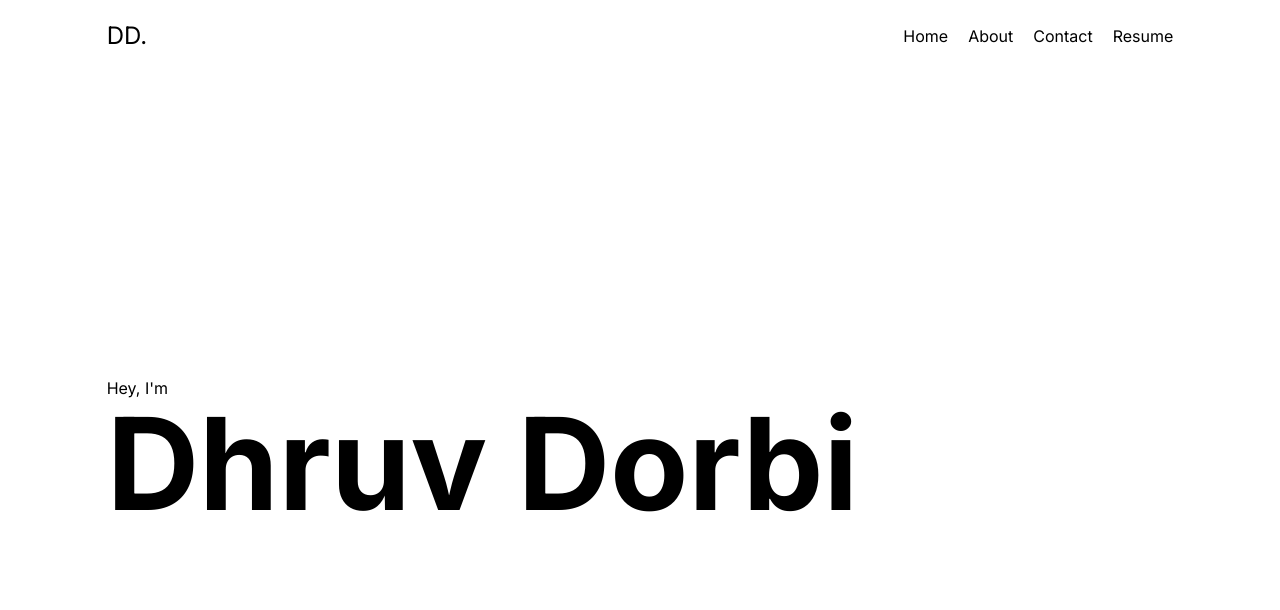
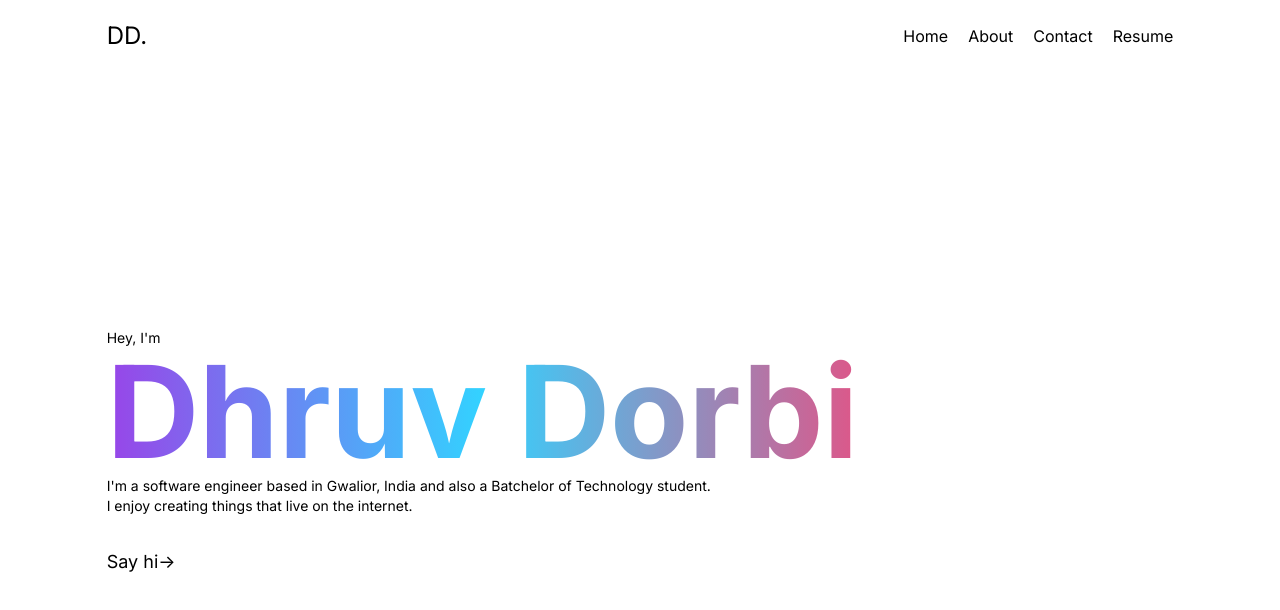
Before and after one commit to Dhruv031003/Portfolio, a plain HTML site: page index.html in a window 1280 px wide. Drawn offline with nearby package versions, Linux system fonts and the light colour scheme.

Commit message:
first screen done

```diff
--- a/index.html
+++ b/index.html
@@ -25,9 +25,18 @@
             font-optical-sizing: auto;
             font-style: normal;
         }
+
         .ubuntu-regular {
             font-family: "Ubuntu", sans-serif;
             font-style: normal;
+        }
+
+        .grad-bg {
+            background: #121FCF;
+            background: linear-gradient(to right, #9845E8 0%, #33D2FF 50%, #DD5789 100%);
+            background-clip: text;
+            -webkit-background-clip: text;
+            -webkit-text-fill-color: transparent;
         }
     </style>
 </head>
@@ -49,8 +58,11 @@
         </nav>
     </header>
     <main class="flex flex-col justify-center min-h-screen">
-        <p>Hey, I'm</p>
-        <h1 class="ubuntu text-9xl font-bold">Dhruv Dorbi</h1>
+        <p class="text-sm">Hey, I'm</p>
+        <h1 class="ubuntu text-9xl font-bold grad-bg w-fit">Dhruv Dorbi</h1>
+        <p class="text-sm">I'm a software engineer based in Gwalior, India and also a Batchelor of Technology student.</p>
+        <p class="text-sm">I enjoy creating things that live on the internet.</p>
+        <a href="" class="w-fit mt-8 text-lg transition-all ease-in-out duration-300 hover:translate-x-2">Say hi-></a>
     </main>
 </body>
 
```
